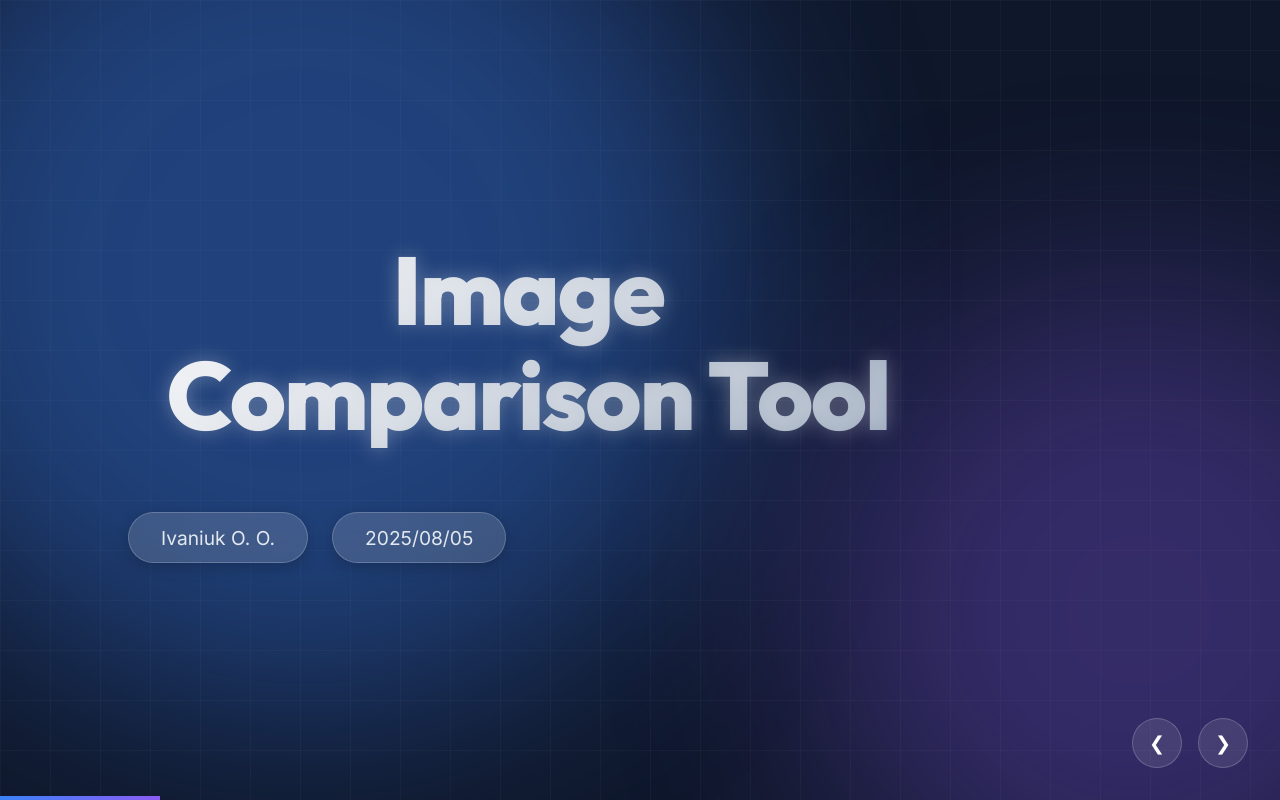
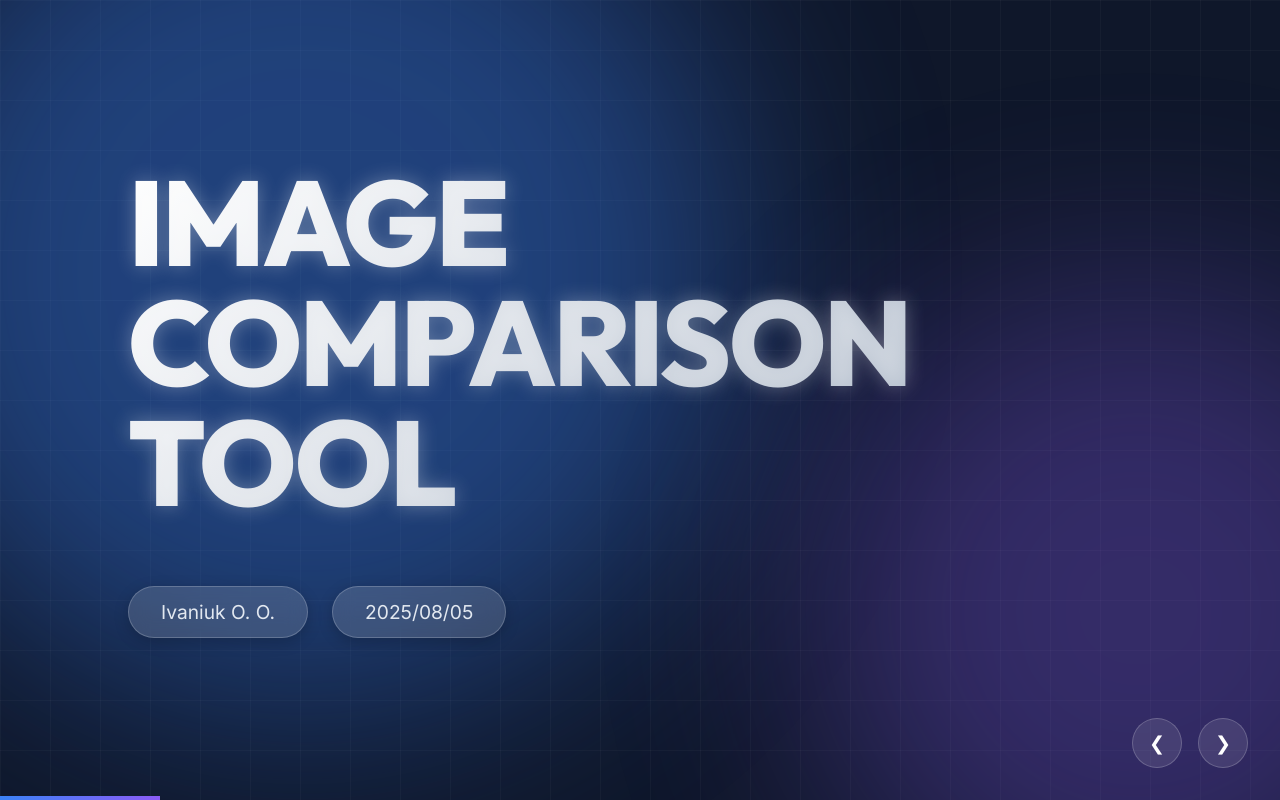
Before and after one commit to ZDAVanO/ozmai_labs, a plain HTML site: page presentation/index.html in a window 1280 px wide. Drawn offline with Linux system fonts and the light colour scheme.

Commit message:
Update index.html

```diff
--- a/presentation/index.html
+++ b/presentation/index.html
@@ -180,13 +180,17 @@
             padding-left: 8rem;
         }
         .title-main {
-            font-size: 6rem;
+            font-size: 7.5rem;
             font-weight: 800;
             color: white;
-            line-height: 1.1;
+            line-height: 1;
             margin-bottom: 4rem;
             text-shadow: 0 0 20px rgba(255,255,255,0.3);
-            max-width: 800px;
+            max-width: 1100px;
+            text-transform: uppercase;
+            letter-spacing: -3px;
+            text-align: left; /* Override generic h1 center */
+            margin-left: 0;
         }
         .badges-container {
             display: flex;
```
